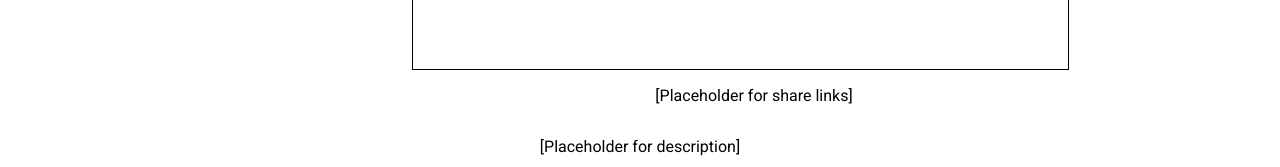
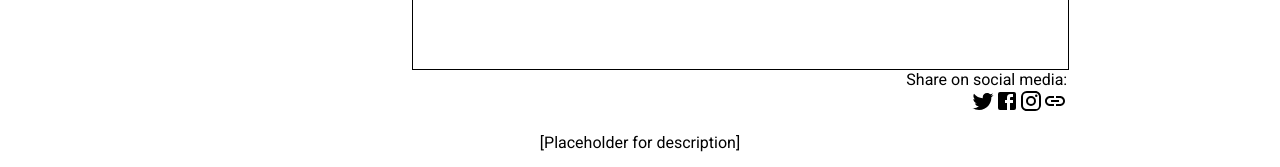
Before and after one commit to LayersOfLove/LayersOfLove-Source, a React (Create React App) app: page / in a window 1280 px wide. Shown: the part 717-884 px from the top of the page. Built offline with nearby package versions, Linux system fonts and the light colour scheme.

Commit message:
added shareable icons with tooltips

```diff
--- a/src/components/CanvasShareBar/index.js
+++ b/src/components/CanvasShareBar/index.js
@@ -1,7 +1,37 @@
 import React from 'react';
+import { makeStyles } from '@material-ui/core/styles';
+import { Facebook, Instagram, Twitter, Link } from '@material-ui/icons';
+import Tooltip from '@material-ui/core/Tooltip';
+
+const useStyles = makeStyles(theme => ({
+  shareIcon: {
+    cursor: 'pointer'
+  }
+}));
 
 export default function CanvasShareBar() {
+  const classes = useStyles();
+
   return (
-    <p>[Placeholder for share links]</p>
+    <div style={{
+      textAlign: 'right',
+      paddingRight: '1.8em'
+    }}>
+      Share on social media:
+      <div>
+        <Tooltip title="Twitter">
+          <Twitter className={classes.shareIcon} />
+        </Tooltip>
+          <Tooltip title="Facebook">
+          <Facebook className={classes.shareIcon} />
+        </Tooltip>
+        <Tooltip title="Instagram">
+          <Instagram className={classes.shareIcon} />
+        </Tooltip>
+        <Tooltip title="Copy link">
+          <Link className={classes.shareIcon} />
+        </Tooltip>
+      </div>
+    </div>
   );
 }
```
Also changed, not shown: package.json (line endings or trailing spaces).
